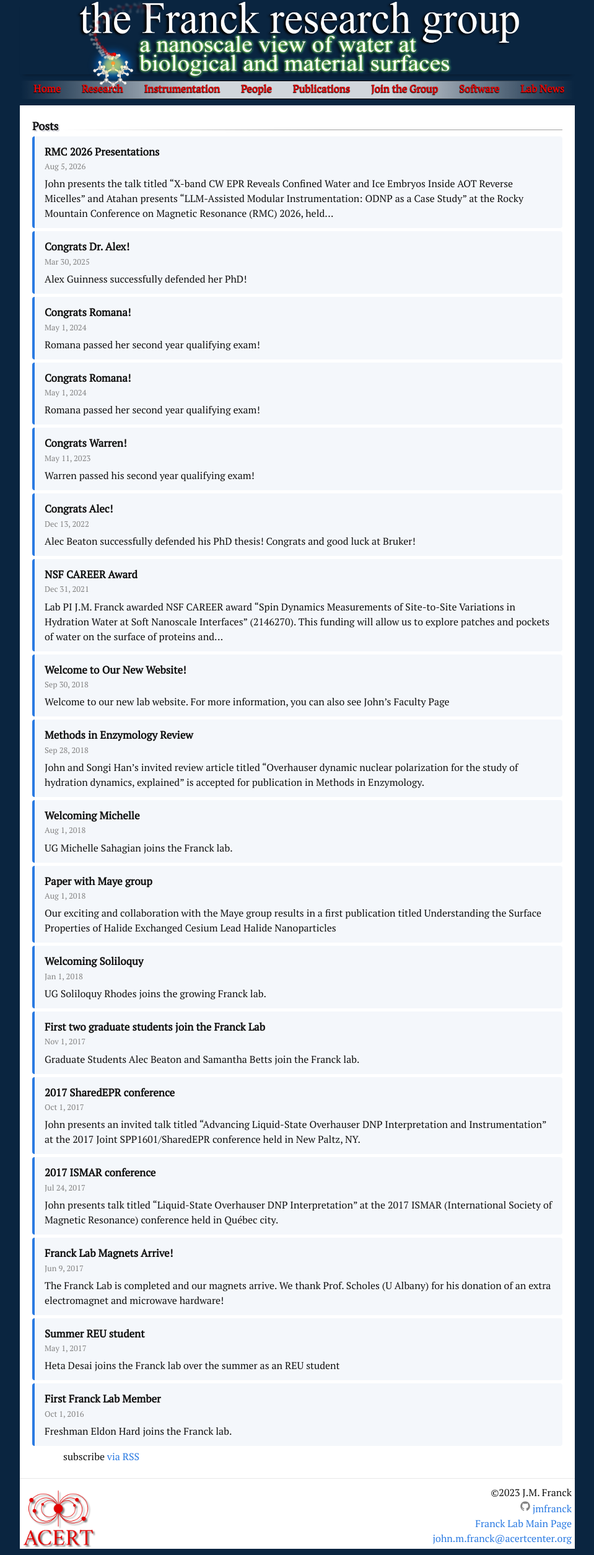
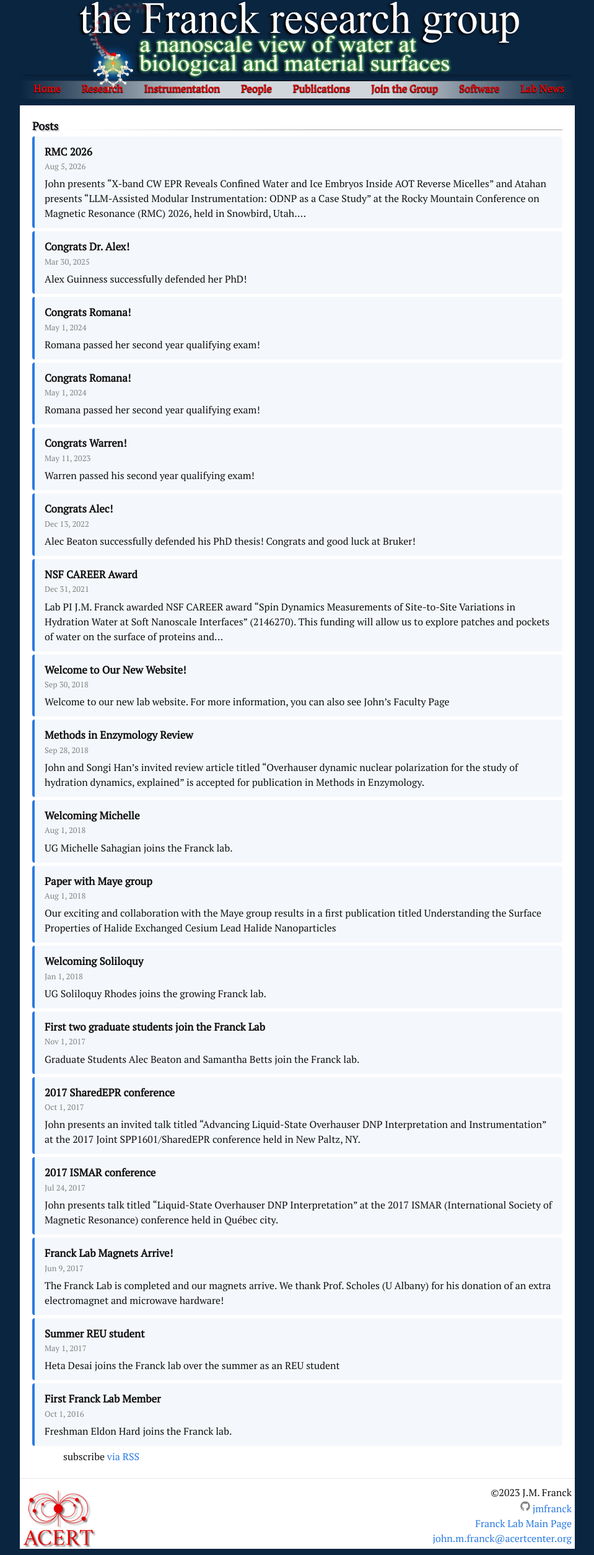
Before and after one commit to jmfrancklab/jmfrancklab.github.io, a Jekyll site: the page built from news.html, in a window 1280 px wide. Shown: the whole page at 62% size, without its empty margins (160-1119 px from the left). Built offline with Jekyll 4.4.1, drawn with Linux system fonts in a browser that asks for light colours.

Commit message:
Changing the wording

```diff
--- a/_data/news.yml
+++ b/_data/news.yml
@@ -2,9 +2,9 @@
 # Add new entries at the top or bottom -- news.html sorts by date.
 
 - date: 2026-08-05
-  title: "RMC 2026 Presentations"
+  title: "RMC 2026"
   content: |
-    John presents the talk titled "X-band CW EPR Reveals Confined Water and
+    John presents "X-band CW EPR Reveals Confined Water and
     Ice Embryos Inside AOT Reverse Micelles" and Atahan presents "LLM-Assisted
     Modular Instrumentation: ODNP as a Case Study" at the Rocky Mountain
     Conference on Magnetic Resonance (RMC) 2026, held in Snowbird, Utah.
```
